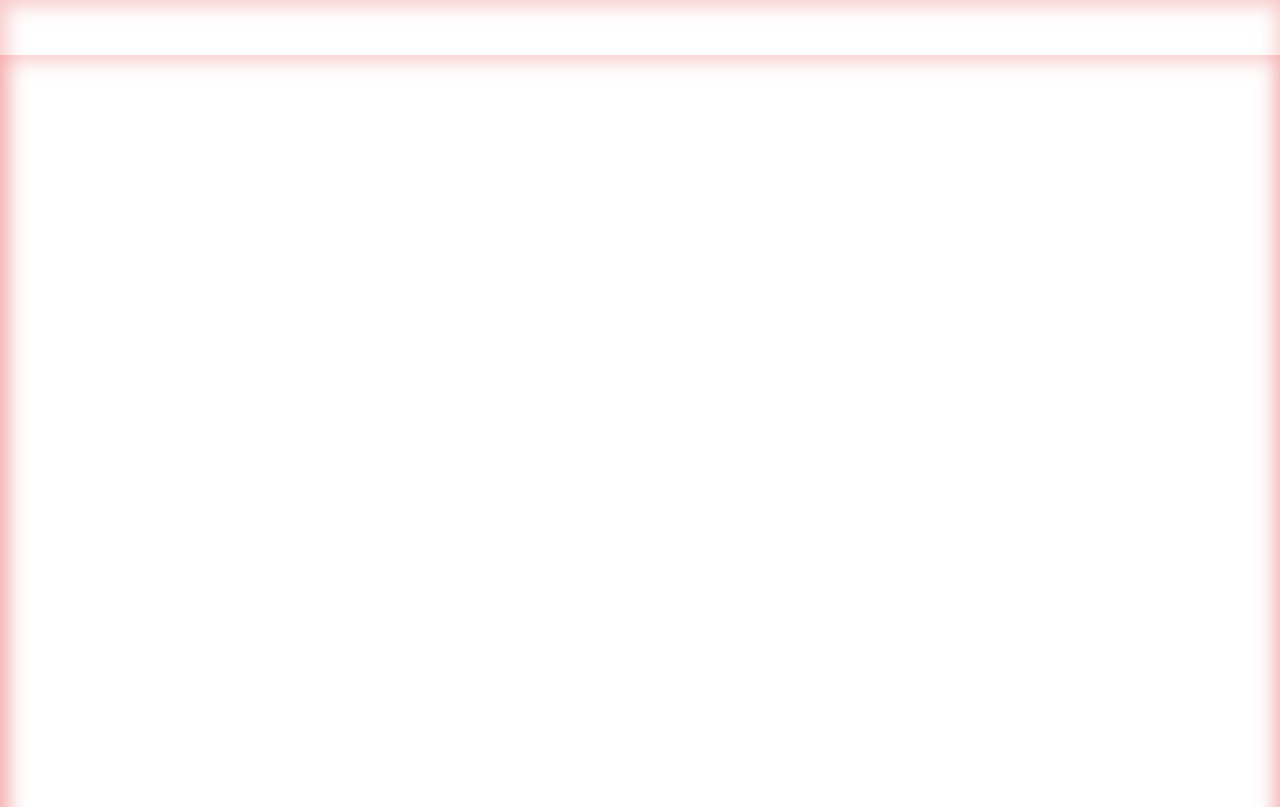
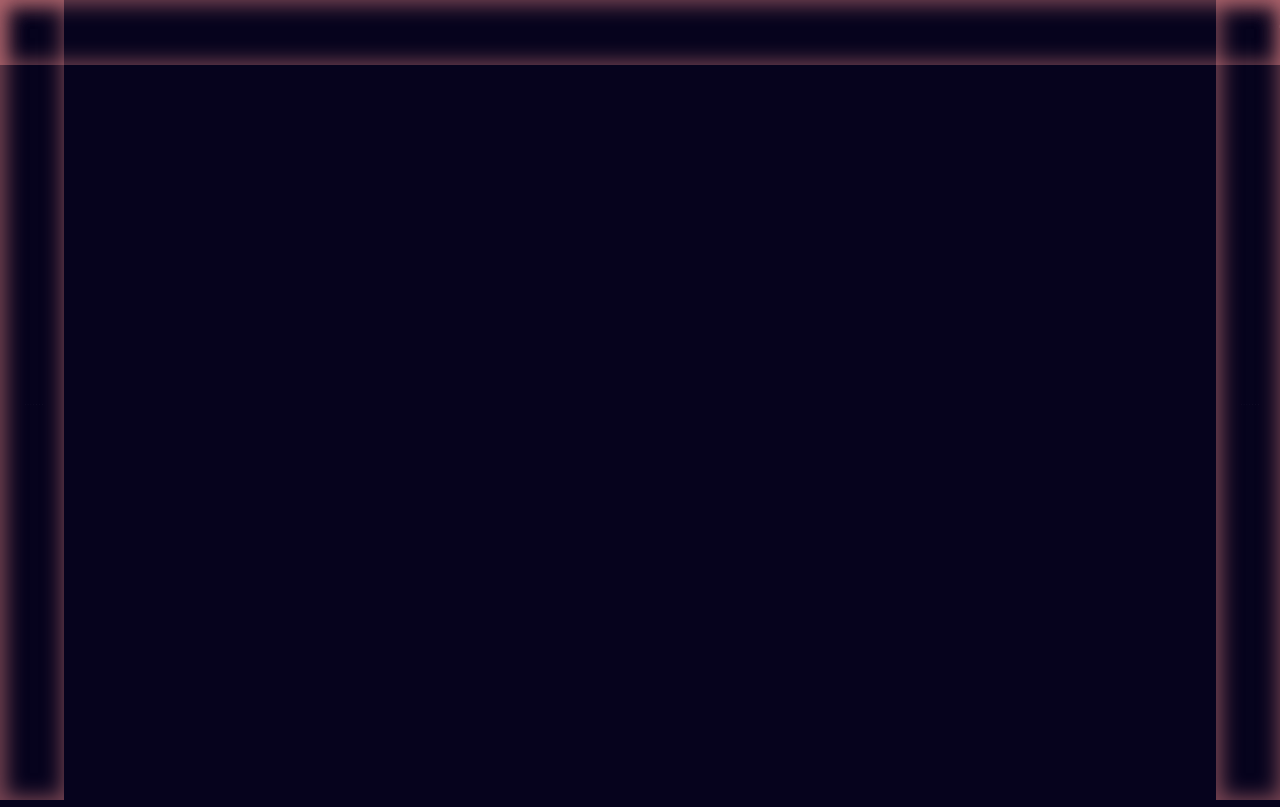
Before and after one commit to identikitten/identikitten.github.io, a plain HTML site: page vigilia.html in a window 1280 px wide. Shown: the top 807 px of the page. Drawn offline with nearby package versions, Linux system fonts and the light colour scheme.

Commit message:
style added

```diff
--- a/style.css
+++ b/style.css
@@ -461,3 +461,36 @@ button{
     color: #1e4405;
     box-shadow: inset 2px 2px 20px 0px #c5ecab;
 }
+
+/* vigilia inconclusa */
+
+.azul{
+    background-color:rgb(6, 3, 29);
+}
+
+.blanco{
+    color: white;
+    font-size: 1.2em;
+}
+
+
+.cajita-1{
+    margin-left: auto;
+    margin-right: auto;
+    width: 5%;
+    position: absolute;
+   left: 0;
+   bottom: 0;
+   top: 0;
+}
+
+.cajita-2{
+    margin-left: auto;
+    margin-right: auto;
+   width: 5%;
+   position: absolute;
+   right: 0;
+   bottom: 0;
+   top: 0;
+
+}
```
